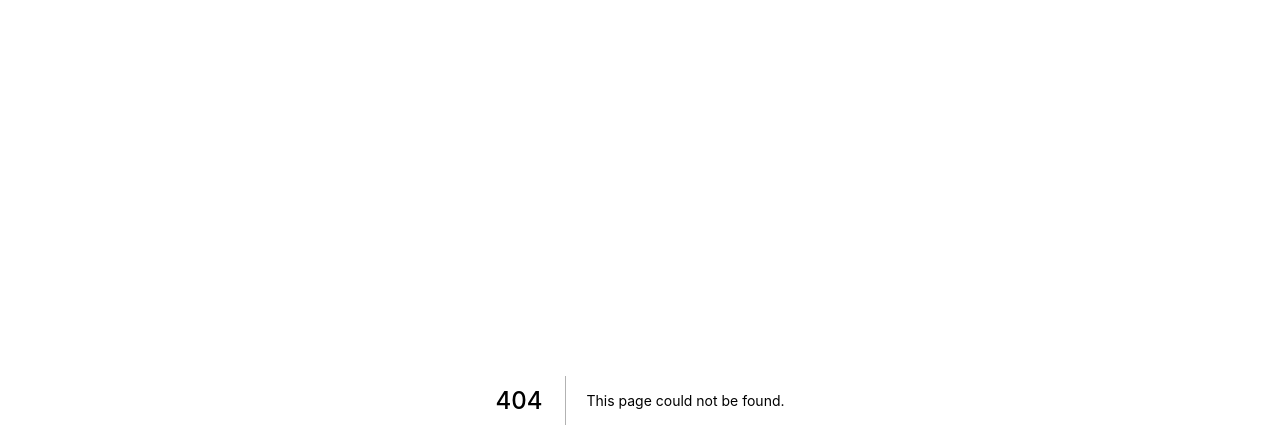
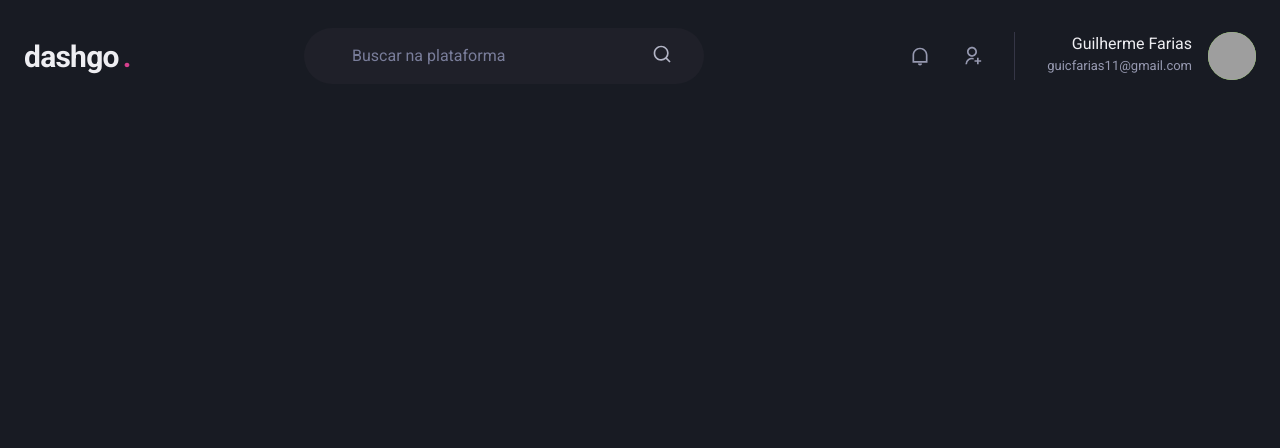
Before and after one commit to Guilherme-Farias/dashgo, a Next.js app: page /dashboard in a window 1280 px wide. Before the commit this address had no page. Shown: the top 448 px of the page. Built offline with nearby package versions, Linux system fonts and the light colour scheme; grey boxes are pictures that could not be loaded.

Commit message:
Component: Header finalizado

```diff
--- a/package.json
+++ b/package.json
@@ -15,7 +15,8 @@
     "framer-motion": "^4.1.0",
     "next": "10.1.2",
     "react": "17.0.2",
-    "react-dom": "17.0.2"
+    "react-dom": "17.0.2",
+    "react-icons": "^4.2.0"
   },
   "devDependencies": {
     "@types/node": "^14.14.37",
--- /dev/null
+++ b/src/components/Header.tsx
@@ -0,0 +1,74 @@
+import { Flex, Text, Input, Icon, HStack, Box, Avatar } from '@chakra-ui/react'
+import { RiNotificationLine, RiSearchLine, RiUserAddLine } from 'react-icons/ri'
+export function Header() {
+  return (
+    <Flex
+      as="header"
+      w="100%"
+      maxW={1480}
+      h="20"
+      mx="auto"
+      mt="4"
+      align="center"
+      px="6"
+    >
+      <Text
+        fontSize="3xl"
+        fontWeight="bold"
+        letterSpacing="tight"
+        w="64"
+      >
+        dashgo
+        <Text as="span" ml="1" color="pink.500">.</Text>
+      </Text>
+      <Flex
+        as="label"
+        flex="1"
+        py="4"
+        px="8"
+        ml="6"
+        maxW="400"
+        alignSelf="center"
+        color="gray.200"
+        position="relative"
+        bg="gray.800"
+        borderRadius="full"
+      >
+        <Input color="gray.50"
+          variant="unstyled"
+          px="4"
+          mr="4"
+          placeholder="Buscar na plataforma"
+          _placeholder={{ color: "gray.400" }}
+        />
+        <Icon as={RiSearchLine} fontSize="20" />
+      </Flex>
+      <Flex
+        aling="center"
+        ml="auto"
+      >
+        <HStack
+          spacing="8"
+          mx="8"
+          pr="8"
+          py="1"
+          color="gray.300"
+          borderRightWidth={1}
+          borderColor="gray.700"
+        >
+          <Icon as={RiNotificationLine} fontSize="20" />
+          <Icon as={RiUserAddLine} fontSize="20" />
+        </HStack>
+        <Flex aling="center">
+          <Box mr="4" textAlign="right">
+            <Text>Guilherme Farias</Text>
+            <Text color="gray.300" fontSize="small">
+              guicfarias11@gmail.com
+            </Text>
+          </Box>
+          <Avatar size="md" name="Guilheme Carneiro de Farias" src="https://github.com/guilherme-farias.png"/>
+        </Flex>
+      </Flex>
+    </Flex>
+  )
+}
--- /dev/null
+++ b/src/pages/dashboard.tsx
@@ -0,0 +1,9 @@
+import { Header } from "../components/Header";
+
+
+
+export default function Dashboard() {
+  return (
+    <Header />
+  )
+}
```
Also changed, not shown: 1 other file (tests, documents, lock files or other folders).
